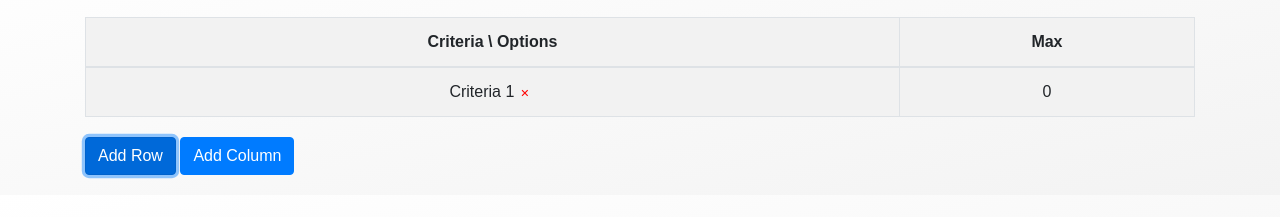
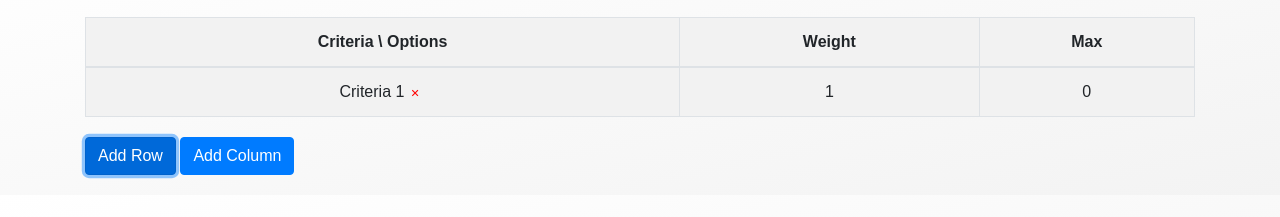
Before and after one commit to qwert-git/decision-maker-tool, a plain HTML site: page index.html in a window 1280 px wide. Both pictures are taken after a click on the button "Add Row". Shown: the part 71-288 px from the top of the page. Drawn offline with nearby package versions, Linux system fonts and the light colour scheme.

Commit message:
Add weight column

```diff
--- a/index.html
+++ b/index.html
@@ -18,6 +18,7 @@
             <thead>
                 <tr>
                     <th class="editable" contenteditable="true">Criteria \ Options</th>
+                    <th>Weight</th>
                     <th>Max</th>
                 </tr>
             </thead>
--- a/main.js
+++ b/main.js
@@ -1,5 +1,5 @@
 
-const reservedColumnsCount = 2;
+const reservedColumnsCount = 3;
 
 let columnCount = reservedColumnsCount;
 let rowCount = 0;
@@ -9,10 +9,13 @@ function addRow() {
     rowCount++;
 
     const criteriaCell = createCriteriaCell();
+    const weightCell = $('<td>');
+    weightCell.append(createEditableSpan('1'));
     const maxCell = $('<td>').attr('id', `maxRow${rowCount}`).text('0');
 
-    const newRow = $('<tr>').attr('id', rowCount);;
+    const newRow = $('<tr>').attr('id', rowCount);
     newRow.append(criteriaCell);
+    newRow.append(weightCell);
     newRow.append(maxCell);
 
     for (let i = reservedColumnsCount; i < columnCount; i++) {
@@ -40,7 +43,7 @@ function addColumn() {
 function addOptionHeader() {
     const headerRow = $('#assessmentTable thead tr');
 
-    const newHeaderSpan = createEditableCell(`New Option`);
+    const newHeaderSpan = createEditableSpan(`New Option`);
 
     const deleteButton = $('<button>')
         .addClass('delete delete-column')
@@ -65,13 +68,13 @@ function createOptionCell(row) {
     return cell;
 }
 
-function createEditableCell(text) {
+function createEditableSpan(text) {
     return $('<span>').addClass('editable').attr('contenteditable', 'true').text(text);
 }
 
 function createCriteriaCell()
 {
-    const criteriaSpan = createEditableCell(`Criteria ${rowCount}`);
+    const criteriaSpan = createEditableSpan(`Criteria ${rowCount}`);
     const deleteButton = $('<button>').addClass('delete delete-row').text('✕').click(deleteSpecificRow);
 
     const criteriaCell = $('<td>');
@@ -84,8 +87,8 @@ function createCriteriaCell()
 function updateMaxValue(row) {
     let maxVal = Number.NEGATIVE_INFINITY;
 
-    // Iterate through cells starting from index 2
-    row.find('td:gt(1)').each(function() {
+    // Iterate through cells starting from index 3
+    row.find('td:gt(2)').each(function() {
         const val = parseFloat($(this).text());
         if (!isNaN(val) && val > maxVal) {
             maxVal = val;
@@ -93,7 +96,7 @@ function updateMaxValue(row) {
     });
 
     // Update the max value in the second cell (index 1) of the row
-    const maxCell = row.find('td').eq(1);
+    const maxCell = row.find('td').eq(2);
 
     if (maxVal === Number.NEGATIVE_INFINITY) {
         maxCell.text('0');
```
